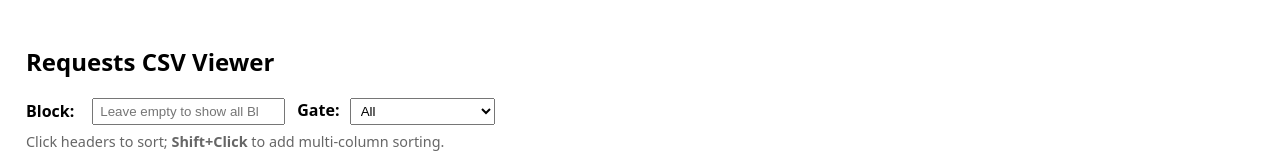
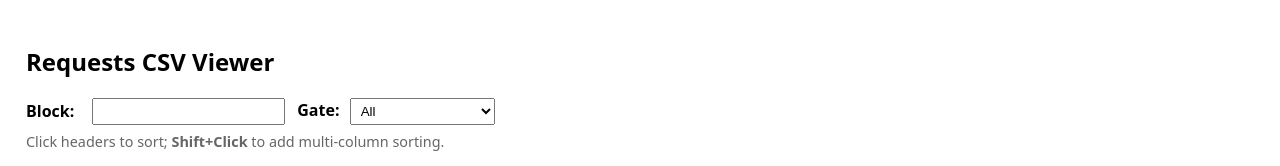
Before and after one commit to markrlondon/Old-Montefiore-Cemetery, a plain HTML site: page index.html in a window 1280 px wide. Shown: the top 166 px of the page. Drawn offline with Linux system fonts and the light colour scheme.

Commit message:
Update index.html

```diff
--- a/index.html
+++ b/index.html
@@ -29,7 +29,7 @@
 
   <div class="controls" id="filterWrap" style="display:none;">
     <label for="blockInput">Block:</label>
-    <input id="blockInput" type="text" list="blocksList" placeholder="Leave empty to show all Blocks…" />
+    <input id="blockInput" type="text" list="blocksList" />
     <datalist id="blocksList"></datalist>
 
     <span id="gateWrap">
```
